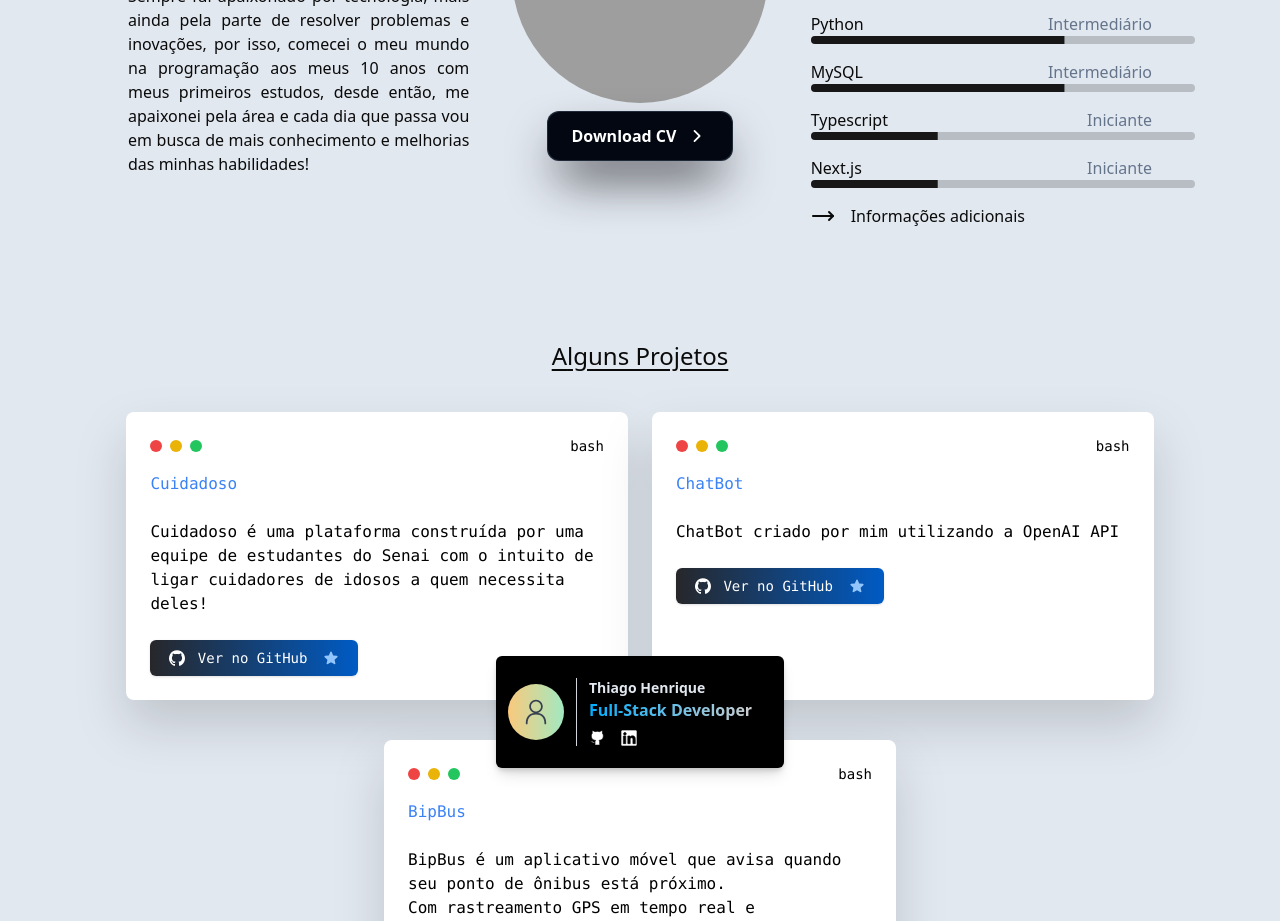
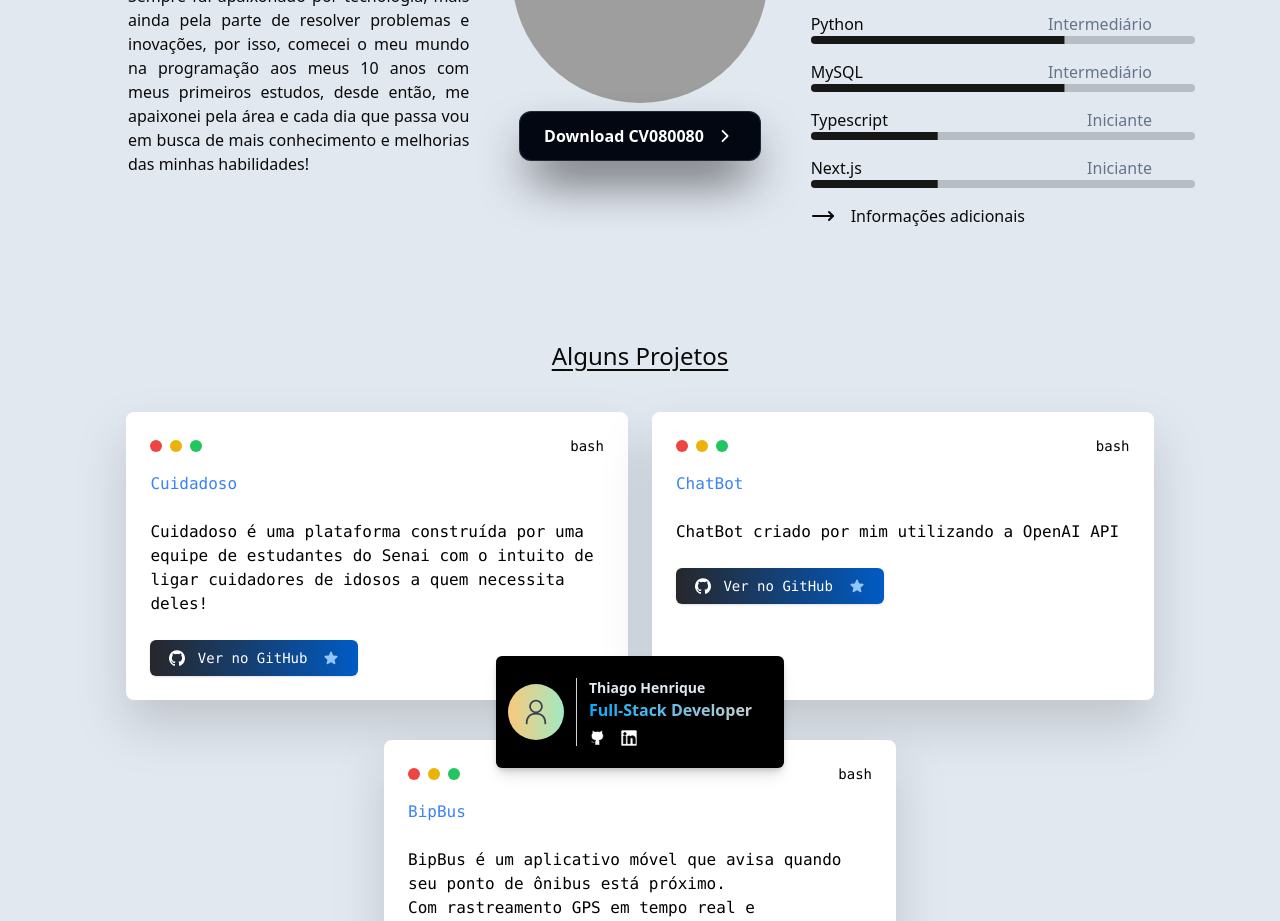
Before and after one commit to Thiago-hf/portfolio-thiago, a Next.js app: page / in a window 1280 px wide. Shown: the part 1100-2021 px from the top of the page. Built offline with nearby package versions, Linux system fonts and the light colour scheme; grey boxes are pictures that could not be loaded.

Commit message:
Update button-curriculum.tsx

```diff
--- a/src/components/button-curriculum.tsx
+++ b/src/components/button-curriculum.tsx
@@ -16,7 +16,7 @@ export function ButtonCurriculum() {
             <span className="relative z-10 block rounded-xl bg-gray-950 px-6 py-3">
               <div className="relative z-10 flex items-center space-x-2">
                 <span className="transition-all duration-500 group-hover:translate-x-1">
-                  Download CV
+                  Download CV080080
                 </span>
                 <svg
                   className="h-6 w-6 transition-transform duration-500 group-hover:translate-x-1"
```
